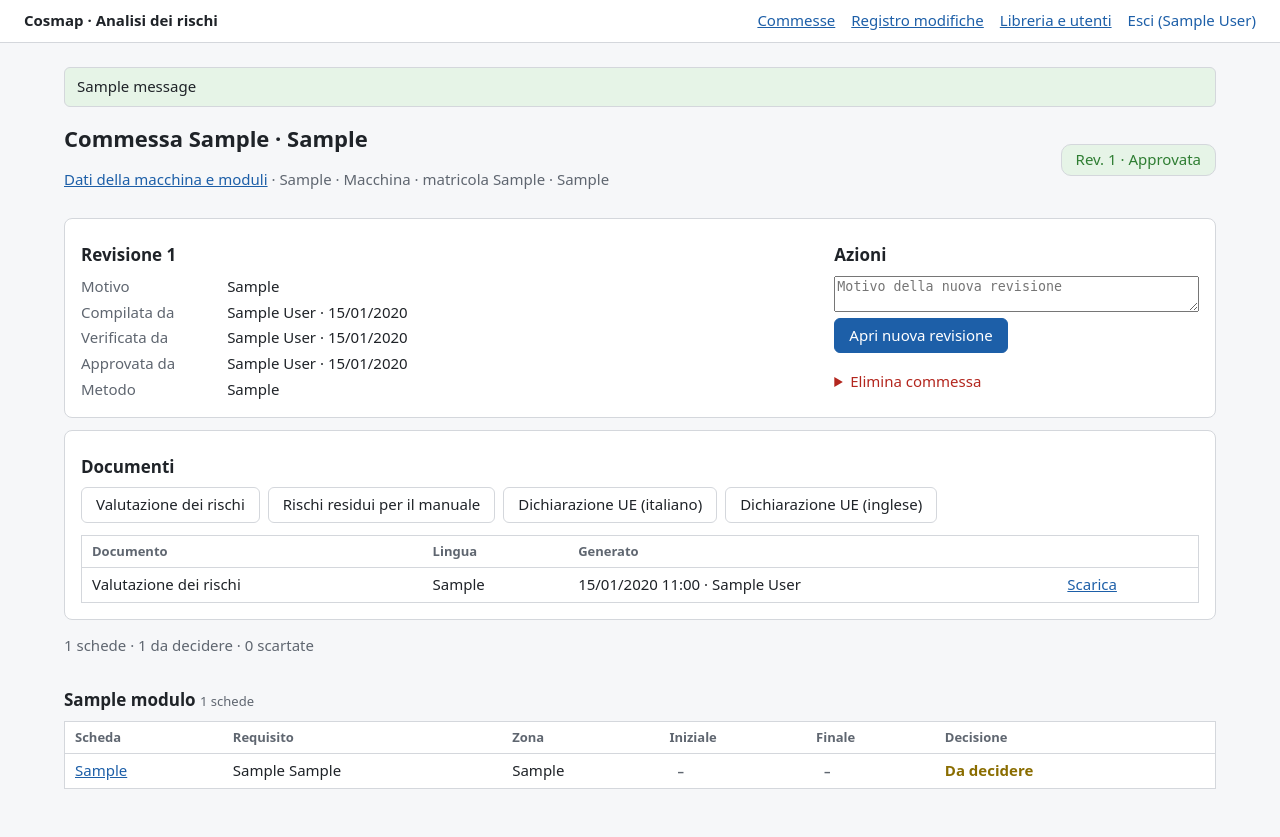
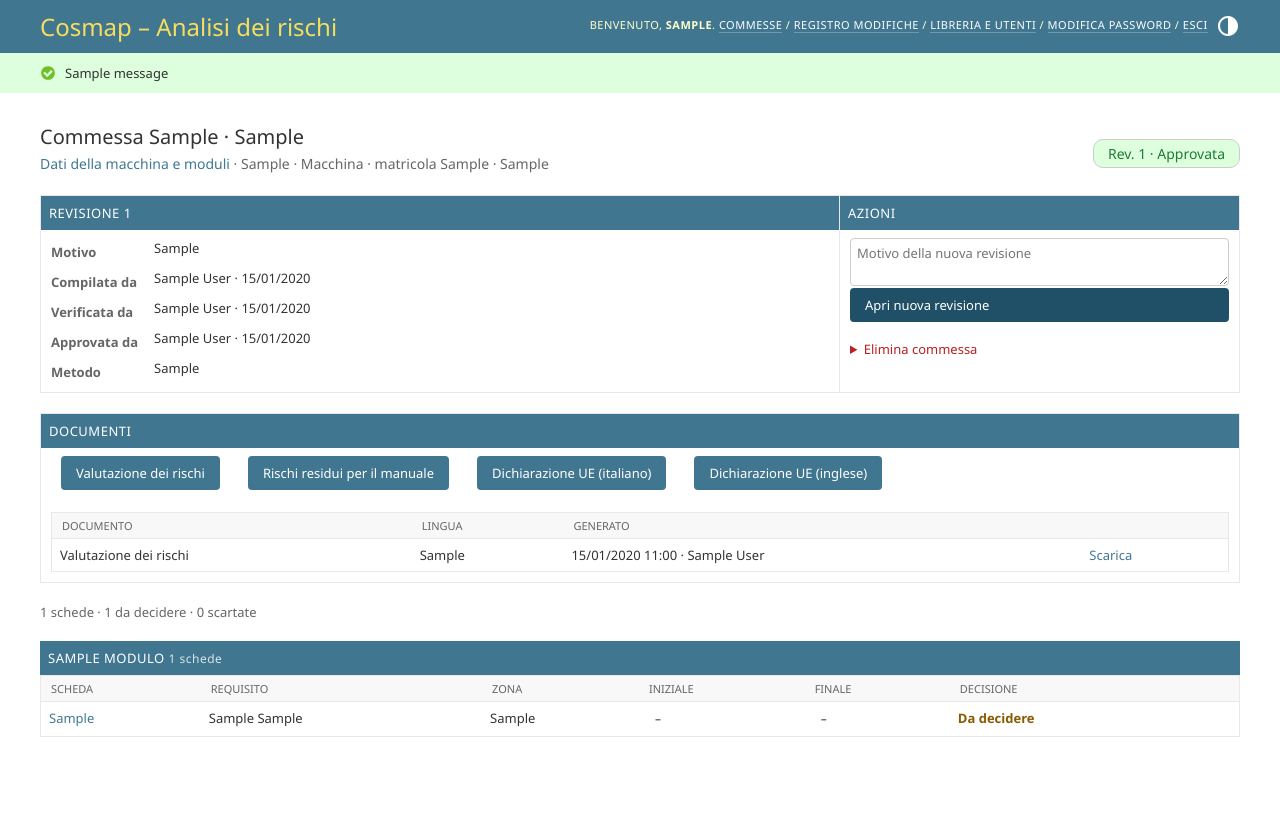
Before and after one commit to MrRight-1973/cosmap-analisi-rischi, a Django app: page /analisi/1/ in a window 1280 px wide. After the commit the page ends 737 px from the top, so only its background shows below. Run offline with Django 5.2, Linux system fonts and the light colour scheme; a user stored in the database is signed in; tables that the repository leaves empty hold one stand-in row (values such as "Sample post"); one stand-in notice (Sample message) is shown.

Commit message:
Grafica unica: le pagine delle commesse nello stile della libreria
- rischi/base.html estende l'intestazione dell'amministrazione: stessa fascia, menu,
  caratteri, colori e tema chiaro/scuro in tutto l'applicativo
- Menu comune (Commesse, Registro modifiche, Libreria e utenti, Esci) anche nella libreria
- Riquadri, sezioni dei moduli, tabelle, pulsanti e messaggi con lo stile della libreria
- Registro modifiche: non va più in errore con le voci senza utente (importazioni)

Co-Authored-By: Claude Opus 5.5 (1M context) <noreply@anthropic.com>
Claude-Session: https://claude.ai/code/session_01MvMS9hCRebf92ngdXubAAu

```diff
--- a/config/settings.py
+++ b/config/settings.py
@@ -20,13 +20,13 @@ DEBUG = _env_bool("DJANGO_DEBUG", True)
 ALLOWED_HOSTS = [h for h in os.environ.get("DJANGO_ALLOWED_HOSTS", "localhost,127.0.0.1").split(",") if h]
 
 INSTALLED_APPS = [
+    "rischi",  # prima dell'amministrazione: rischi/templates/admin/base_site.html sostituisce l'intestazione
     "django.contrib.admin",
     "django.contrib.auth",
     "django.contrib.contenttypes",
     "django.contrib.sessions",
     "django.contrib.messages",
     "django.contrib.staticfiles",
-    "rischi",
 ]
 
 MIDDLEWARE = [
--- a/rischi/static/rischi/stile.css
+++ b/rischi/static/rischi/stile.css
@@ -1,76 +1,144 @@
-:root {
-  --testo: #1f2328; --tenue: #5f6670; --bordo: #d4d7dc; --fondo: #f6f7f9; --carta: #fff;
-  --primario: #1d5fa8; --ok: #2e7d32; --ok-f: #e6f4e7; --sugg: #8a6d00; --sugg-f: #fff6d6;
-  --rich: #b3261e; --rich-f: #fde8e6;
+/* Pagine delle commesse con la grafica della libreria (amministrazione di Django).
+   Colori, caratteri e pulsanti vengono dalle variabili di admin/css/base.css, quindi seguono
+   anche il tema chiaro/scuro scelto con il pulsante in alto a destra. */
+:root, html[data-theme="light"] {
+  --ok: #1e7b34; --ok-f: #dfd; --sugg: #8a5a00; --sugg-f: #ffc; --rich: var(--error-fg); --rich-f: #ffefef;
+}
+html[data-theme="dark"] {
+  --ok: #8fd19e; --ok-f: #0f3d1c; --sugg: #f2cf6b; --sugg-f: #4a3405; --rich: #f19a9a; --rich-f: #4d0c0c;
 }
 @media (prefers-color-scheme: dark) {
-  :root { --testo: #e6e8eb; --tenue: #a3a9b1; --bordo: #3a3f46; --fondo: #16181b; --carta: #1f2226;
-    --primario: #6aa6ea; --ok: #7bc47f; --ok-f: #1e3320; --sugg: #e3c35a; --sugg-f: #3a3215;
-    --rich: #f08a82; --rich-f: #3d1f1d; }
+  html:not([data-theme="light"]) {
+    --ok: #8fd19e; --ok-f: #0f3d1c; --sugg: #f2cf6b; --sugg-f: #4a3405; --rich: #f19a9a; --rich-f: #4d0c0c;
+  }
 }
-* { box-sizing: border-box; }
-body { margin: 0; font: 15px/1.45 system-ui, -apple-system, "Segoe UI", sans-serif; color: var(--testo); background: var(--fondo); }
-a { color: var(--primario); }
-.testata { display: flex; flex-wrap: wrap; gap: 12px; align-items: center; justify-content: space-between; padding: 10px 24px; background: var(--carta); border-bottom: 1px solid var(--bordo); }
-.marchio { font-weight: 600; text-decoration: none; color: var(--testo); }
-.testata nav { display: flex; gap: 16px; align-items: center; flex-wrap: wrap; }
-main { max-width: 1200px; margin: 0 auto; padding: 16px 24px 48px; }
-h1 { font-size: 22px; margin: 8px 0; } h2 { font-size: 17px; margin: 8px 0; } h2 small { color: var(--tenue); font-weight: 400; font-size: 13px; }
-.sotto, .vuoto, small { color: var(--tenue); }
-.intestazione { display: flex; justify-content: space-between; align-items: center; gap: 12px; flex-wrap: wrap; }
-.riquadro { background: var(--carta); border: 1px solid var(--bordo); border-radius: 8px; padding: 16px; margin: 12px 0; }
-.stretto { max-width: 380px; margin: 48px auto; }
-.griglia-2 { display: grid; grid-template-columns: 2fr 1fr; gap: 24px; }
-@media (max-width: 760px) { .griglia-2 { grid-template-columns: 1fr; } main { padding: 12px 16px; } }
-.dati { display: grid; grid-template-columns: max-content 1fr; gap: 4px 12px; margin: 0; } .dati dt { color: var(--tenue); }
-.azioni form, .azioni .bottone { display: block; margin: 0 0 8px; }
+
+/* Testi */
+h2 small { color: var(--body-quiet-color); font-weight: 400; font-size: 0.75rem; }
+.sotto, .vuoto, small { color: var(--body-quiet-color); }
+.riepilogo { color: var(--body-quiet-color); font-size: 0.8125rem; }
+.attuale { font-weight: 700; }
+.intestazione { display: flex; justify-content: space-between; align-items: center; gap: 12px; flex-wrap: wrap; margin-bottom: 10px; }
+.intestazione h1 { margin-bottom: 4px; }
+
+/* Riquadri: come i moduli della libreria, con il titolo nella fascia blu */
+.riquadro { background: var(--body-bg); border: 1px solid var(--hairline-color); margin: 0 0 20px; }
+.riquadro h2 {
+  margin: 0 0 8px; padding: 8px; font-weight: 400; font-size: 0.8125rem; text-transform: uppercase;
+  letter-spacing: 0.5px; background: var(--header-bg); color: var(--header-link-color);
+}
+.riquadro > :not(h2):not(summary), .riquadro > div > :not(h2) { margin-left: 10px; margin-right: 10px; }
+.riquadro > :last-child, .riquadro > div > :last-child { margin-bottom: 10px; }
+.griglia-2 { display: grid; grid-template-columns: 2fr 1fr; gap: 0 1px; background: var(--hairline-color); }
+.griglia-2 > div { background: var(--body-bg); }
+.stretto { max-width: 420px; margin: 40px auto; }
+.stretto h1 {
+  margin: 0 0 10px; padding: 8px; font-size: 0.8125rem; font-weight: 400; text-transform: uppercase;
+  background: var(--header-bg); color: var(--header-link-color);
+}
+.stretto form p { display: flex; flex-direction: column; gap: 4px; }
+@media (max-width: 760px) { .griglia-2 { grid-template-columns: 1fr; } }
+.dati { display: grid; grid-template-columns: max-content 1fr; gap: 6px 16px; font-size: 0.8125rem; }
+.dati dt { color: var(--body-quiet-color); font-weight: 600; }
+.dati dd { margin: 0; }
+.azioni form, .azioni .bottone { display: block; margin: 0 10px 8px; }
 .azioni textarea { width: 100%; }
-button, .bottone { font: inherit; padding: 6px 14px; border-radius: 6px; border: 1px solid var(--bordo); background: var(--carta); color: var(--testo); cursor: pointer; text-decoration: none; display: inline-block; }
-.primario { background: var(--primario); border-color: var(--primario); color: #fff; }
-button.link { border: 0; background: none; color: var(--primario); padding: 0; }
-button.piccolo { padding: 2px 8px; font-size: 13px; }
-.pericolo { background: var(--rich); border-color: var(--rich); color: var(--carta); }
-details.elimina { margin-top: 18px; }
-details.elimina summary { cursor: pointer; color: var(--rich); }
+.azioni button, .azioni .bottone { width: calc(100% - 20px); text-align: left; }
+.azioni form button { width: 100%; }
+
+/* Pulsanti come nella libreria */
+#content button, .bottone {
+  font-family: var(--font-family-primary); font-size: 0.8125rem; padding: 8px 15px; border: none; border-radius: 4px;
+  background: var(--button-bg); color: var(--button-fg); cursor: pointer; text-decoration: none; display: inline-block;
+  transition: background 0.15s;
+}
+#content button:hover, .bottone:hover, #content button:focus, .bottone:focus { background: var(--button-hover-bg); color: var(--button-fg); }
+a.bottone:link, a.bottone:visited { color: var(--button-fg); }
+#content .primario { background: var(--default-button-bg); }
+#content .primario:hover { background: var(--default-button-hover-bg); }
+#content .pericolo { background: var(--delete-button-bg); }
+#content .pericolo:hover { background: var(--delete-button-hover-bg); }
+#content button.link { background: none; color: var(--link-fg); padding: 0; }
+#content button.piccolo { padding: 4px 8px; font-size: 0.75rem; }
+details.elimina { margin: 18px 10px 0; }
+details.elimina summary { cursor: pointer; color: var(--error-fg); font-size: 0.8125rem; }
+details.elimina form { margin: 0; }
 details.elimina input { display: block; margin: 6px 0; }
 .in-linea { display: inline; }
-.tabella { width: 100%; border-collapse: collapse; background: var(--carta); border: 1px solid var(--bordo); }
-.tabella th, .tabella td { text-align: left; padding: 6px 10px; border-bottom: 1px solid var(--bordo); vertical-align: top; }
-.tabella th { font-size: 13px; color: var(--tenue); font-weight: 600; }
-.tabella tr.scartata td { color: var(--tenue); text-decoration: line-through; }
+
+/* Tabelle come gli elenchi della libreria */
+.tabella { width: 100%; border: 1px solid var(--hairline-color); }
+.tabella td { font-size: 0.8125rem; }
+.tabella tr.scartata td { color: var(--body-quiet-color); text-decoration: line-through; }
 .tabella tr.con-anomalia td:first-child { box-shadow: inset 3px 0 var(--sugg); }
-.modulo-gruppo { margin-top: 24px; overflow-x: auto; }
-.esito { display: inline-block; padding: 1px 8px; border-radius: 10px; font-size: 13px; font-weight: 600; }
-.esito.ok { background: var(--ok-f); color: var(--ok); } .esito.sugg { background: var(--sugg-f); color: var(--sugg); } .esito.rich { background: var(--rich-f); color: var(--rich); } .esito.vuoto { color: var(--tenue); }
-.stato { font-size: 13px; padding: 2px 10px; border-radius: 10px; border: 1px solid var(--bordo); }
-.stato.grande { font-size: 15px; padding: 4px 14px; }
+.tabella td form { margin: 0; }
+.riquadro .tabella { width: calc(100% - 20px); }
+.modulo-gruppo { margin-top: 20px; overflow-x: auto; }
+.modulo-gruppo h2 {
+  margin: 0; padding: 8px; font-weight: 400; font-size: 0.8125rem; text-transform: uppercase; letter-spacing: 0.5px;
+  background: var(--header-bg); color: var(--header-link-color);
+}
+.modulo-gruppo h2 small { color: var(--header-link-color); opacity: 0.8; text-transform: none; }
+.modulo-gruppo .tabella { border-top: none; }
+.modifiche { font-size: 0.75rem; }
+
+/* Esiti e stati */
+.esito { display: inline-block; padding: 1px 8px; border-radius: 10px; font-size: 0.75rem; font-weight: 600; }
+.esito.ok { background: var(--ok-f); color: var(--ok); } .esito.sugg { background: var(--sugg-f); color: var(--sugg); }
+.esito.rich { background: var(--rich-f); color: var(--rich); } .esito.vuoto { color: var(--body-quiet-color); }
+.stato { font-size: 0.75rem; padding: 2px 10px; border-radius: 10px; border: 1px solid var(--border-color); background: var(--darkened-bg); }
+.stato.grande { font-size: 0.875rem; padding: 4px 14px; }
 .stato.approvata { background: var(--ok-f); color: var(--ok); } .stato.in_verifica { background: var(--sugg-f); color: var(--sugg); }
 .decisione.proposta { color: var(--sugg); font-weight: 600; } .decisione.scartata { color: var(--rich); }
-.etichetta { font-size: 11px; background: var(--sugg-f); color: var(--sugg); padding: 1px 6px; border-radius: 8px; }
-.messaggio { padding: 8px 12px; border-radius: 6px; margin: 8px 0; background: var(--carta); border: 1px solid var(--bordo); }
-.messaggio.success { background: var(--ok-f); } .messaggio.error { background: var(--rich-f); } .messaggio.warning { background: var(--sugg-f); }
-.modulo fieldset { background: var(--carta); border: 1px solid var(--bordo); border-radius: 8px; margin: 12px 0; padding: 12px 16px; }
-.modulo legend { font-weight: 600; padding: 0 4px; }
-.campo { margin: 8px 0; display: flex; flex-direction: column; gap: 2px; }
-.campo label { font-size: 13px; color: var(--tenue); }
-.campo input[type=text], .campo input[type=number], .campo select, .campo textarea { font: inherit; padding: 5px 8px; border: 1px solid var(--bordo); border-radius: 6px; background: var(--carta); color: var(--testo); max-width: 100%; }
+.etichetta { font-size: 0.6875rem; background: var(--sugg-f); color: var(--sugg); padding: 1px 6px; border-radius: 8px; }
+
+/* Messaggi dentro le pagine, come quelli della libreria */
+.messaggio { padding: 10px 10px 10px 14px; margin: 0 0 10px; font-size: 0.8125rem; background: var(--darkened-bg); color: var(--body-fg); border-left: 4px solid var(--border-color); }
+.messaggio.success { background: var(--message-success-bg); border-color: var(--ok); }
+.messaggio.error { background: var(--message-error-bg); border-color: var(--error-fg); }
+.messaggio.warning, .messaggio.info { background: var(--message-warning-bg); border-color: var(--sugg); }
+.riquadro .messaggio { margin: 0 10px 10px; }
+
+/* Moduli: sezioni con la fascia blu ed etichette a sinistra, come le schede della libreria */
+.modulo fieldset { background: var(--body-bg); border: 1px solid var(--hairline-color); margin: 0 0 20px; padding: 0 0 4px; min-width: 0; }
+.modulo fieldset > legend {
+  float: left; width: 100%; margin: 0; padding: 8px; font-size: 0.8125rem; font-weight: 400;
+  background: var(--header-bg); color: var(--header-link-color);
+}
+.modulo fieldset > legend + * { clear: both; }
+.modulo fieldset > :not(legend) { margin-left: 10px; margin-right: 10px; }
+.campo {
+  display: grid; grid-template-columns: 170px minmax(0, 1fr); column-gap: 10px; align-items: start;
+  padding: 10px 0; border-bottom: 1px solid var(--hairline-color); font-size: 0.8125rem;
+}
+.campo > label { grid-row: span 3; padding-top: 4px; color: var(--body-quiet-color); }
+.campo > :not(label) { grid-column: 2; }
+.campo small { font-size: 0.75rem; }
+.campo input[type=text], .campo input[type=number], .campo select, .campo textarea { max-width: 100%; }
 .campo textarea { width: 100%; }
+.campo select[multiple], .campo input[type=text], .campo-zona_pericolosa textarea { width: 100%; }
 .campo ul { list-style: none; padding: 0; margin: 0; columns: 2; }
-.campo.errore input, .campo.errore select { border-color: var(--rich); } small.errore { color: var(--rich); }
-.stime { display: flex; gap: 16px; flex-wrap: wrap; }
-.fattori { display: grid; grid-template-columns: repeat(auto-fit, minmax(260px, 1fr)); }
+.campo.errore input, .campo.errore select { border-color: var(--error-fg); }
+small.errore { color: var(--error-fg); }
+.stime { display: flex; gap: 0 24px; flex-wrap: wrap; border-bottom: 1px solid var(--hairline-color); }
+.stime .campo { border-bottom: none; grid-template-columns: max-content minmax(0, 1fr); }
+.fattori { display: grid; grid-template-columns: repeat(auto-fit, minmax(300px, 1fr)); }
+.fattori .campo { grid-template-columns: 170px minmax(0, 1fr); }
 .fattori select { width: 100%; }
-.misura { border-top: 1px dashed var(--bordo); padding-top: 8px; margin-top: 8px; }
-.anomalie summary { cursor: pointer; font-weight: 600; color: var(--sugg); }
-.riepilogo { color: var(--tenue); }
-.attuale { font-weight: 700; }
-.modifiche { font-size: 13px; }
-.modulo fieldset { min-width: 0; }
-.campo select[multiple], .campo input[type=text], .campo-zona_pericolosa textarea { width: 100%; }
-.campo-condizioni > div { display: flex; flex-wrap: wrap; gap: 2px 24px; }
-.campo-condizioni label { color: var(--testo); font-size: 14px; white-space: nowrap; }
+.modulo fieldset > p.sotto { padding: 10px 0; margin-top: 0; margin-bottom: 0; border-bottom: 1px solid var(--hairline-color); font-size: 0.8125rem; }
+.misura { border-top: 2px solid var(--hairline-color); padding-top: 4px; margin-top: 4px; }
+.modulo > button { margin-top: 0; }
+.campo-condizioni > div, .campo-soggetti > div { display: flex; flex-wrap: wrap; gap: 2px 24px; }
+.campo > div label { color: var(--body-fg); }
+.campo-condizioni > div label, .campo-soggetti > div label { white-space: nowrap; }
+.campo-condizioni > div label, .campo-soggetti > div label { padding-top: 0; }
 .documenti { display: flex; flex-wrap: wrap; gap: 8px; margin-bottom: 12px; }
-.campo-altre_legislazioni label, .campo-caratteristiche label { color: var(--testo); font-size: 14px; }
-.campo-soggetti > div { display: flex; flex-wrap: wrap; gap: 2px 24px; }
-.campo-soggetti label { color: var(--testo); font-size: 14px; white-space: nowrap; }
+.documenti form { margin: 0; }
+.anomalie { padding: 0; }
+.anomalie summary { cursor: pointer; font-weight: 600; color: var(--sugg); padding: 10px; font-size: 0.8125rem; }
+.anomalie ul { font-size: 0.8125rem; }
 .figure textarea { width: 100%; }
+
+/* Misure sempre entro i bordi */
+.modulo fieldset > legend, #content button, .bottone, .campo input, .campo select, .campo textarea, .azioni textarea { box-sizing: border-box; }
+.riquadro.griglia-2 > div { margin: 0; }
--- /dev/null
+++ b/rischi/templates/admin/base_site.html
@@ -0,0 +1,26 @@
+{% extends "admin/base.html" %}
+{% comment %}Intestazione comune a tutto l'applicativo: la usano sia la libreria (amministrazione) sia le pagine
+delle commesse, che estendono questo modello tramite rischi/base.html.{% endcomment %}
+
+{% block title %}{% if subtitle %}{{ subtitle }} | {% endif %}{{ title }} | {{ site_title|default:"Analisi dei rischi" }}{% endblock %}
+
+{% block branding %}
+<div id="site-name"><a href="{% url 'elenco_commesse' %}">{{ site_header|default:"Cosmap – Analisi dei rischi" }}</a></div>
+{% if user.is_anonymous %}
+  {% include "admin/color_theme_toggle.html" %}
+{% endif %}
+{% endblock %}
+
+{% block userlinks %}
+<a href="{% url 'elenco_commesse' %}">Commesse</a> /
+<a href="{% url 'registro' %}">Registro modifiche</a> /
+{% if user.is_staff %}<a href="{% url 'admin:index' %}">Libreria e utenti</a> /{% endif %}
+{% if user.is_staff and user.has_usable_password %}<a href="{% url 'admin:password_change' %}">Modifica password</a> /{% endif %}
+<form id="logout-form" method="post" action="{% url 'logout' %}">
+  {% csrf_token %}
+  <button type="submit">Esci</button>
+</form>
+{% include "admin/color_theme_toggle.html" %}
+{% endblock %}
+
+{% block nav-global %}{% endblock %}
--- a/rischi/templates/rischi/base.html
+++ b/rischi/templates/rischi/base.html
@@ -1,26 +1,15 @@
-{% load static %}<!doctype html>
-<html lang="it">
-<head>
-<meta charset="utf-8">
-<meta name="viewport" content="width=device-width, initial-scale=1">
-<title>{% block titolo %}Analisi dei rischi{% endblock %} · Cosmap</title>
-<link rel="stylesheet" href="{% static 'rischi/stile.css' %}">
-</head>
-<body>
-<header class="testata">
-  <a class="marchio" href="{% url 'elenco_commesse' %}">Cosmap · Analisi dei rischi</a>
-  {% if user.is_authenticated %}
-  <nav>
-    <a href="{% url 'elenco_commesse' %}">Commesse</a>
-    <a href="{% url 'registro' %}">Registro modifiche</a>
-    {% if user.is_staff %}<a href="{% url 'admin:index' %}">Libreria e utenti</a>{% endif %}
-    <form method="post" action="{% url 'logout' %}" class="in-linea">{% csrf_token %}<button class="link">Esci ({{ user.get_full_name|default:user.username }})</button></form>
-  </nav>
-  {% endif %}
-</header>
-<main>
-  {% for m in messages %}<div class="messaggio {{ m.tags }}">{{ m }}</div>{% endfor %}
-  {% block contenuto %}{% endblock %}
-</main>
-</body>
-</html>
+{% extends "admin/base_site.html" %}
+{% load static %}
+{% comment %}Pagine delle commesse con la stessa grafica della libreria (amministrazione di Django).{% endcomment %}
+{% block title %}{% block titolo %}Analisi dei rischi{% endblock %} · Cosmap{% endblock %}
+{% block extrastyle %}<link rel="stylesheet" href="{% static 'rischi/stile.css' %}">{% endblock %}
+{% block usertools %}
+{% if user.is_authenticated %}
+<div id="user-tools">
+  Benvenuto, <strong>{% firstof user.get_short_name user.get_username %}</strong>.
+  {% block userlinks %}{{ block.super }}{% endblock %}
+</div>
+{% endif %}
+{% endblock %}
+{% block nav-breadcrumbs %}{% endblock %}
+{% block content %}{% block contenuto %}{% endblock %}{% endblock %}
--- a/rischi/templates/rischi/registro.html
+++ b/rischi/templates/rischi/registro.html
@@ -9,7 +9,7 @@
 {% for v in voci %}
 <tr>
   <td>{{ v.quando|date:"d/m/Y H:i" }}</td>
-  <td>{{ v.utente.get_full_name|default:v.utente.username|default:"sistema" }}</td>
+  <td>{% if v.utente %}{{ v.utente.get_full_name|default:v.utente.username }}{% else %}sistema{% endif %}</td>
   <td>{{ v.get_azione_display }}</td>
   <td>{{ v.tabella }}: {{ v.descrizione }}</td>
   <td class="modifiche">{% for campo, valori in v.modifiche.items %}<div><strong>{{ campo }}</strong>: {{ valori.0|default:"–"|truncatechars:60 }} → {{ valori.1|default:"–"|truncatechars:60 }}</div>{% endfor %}</td>
```
Also changed, not shown: rischi/tests.py (+7 -1 lines).
